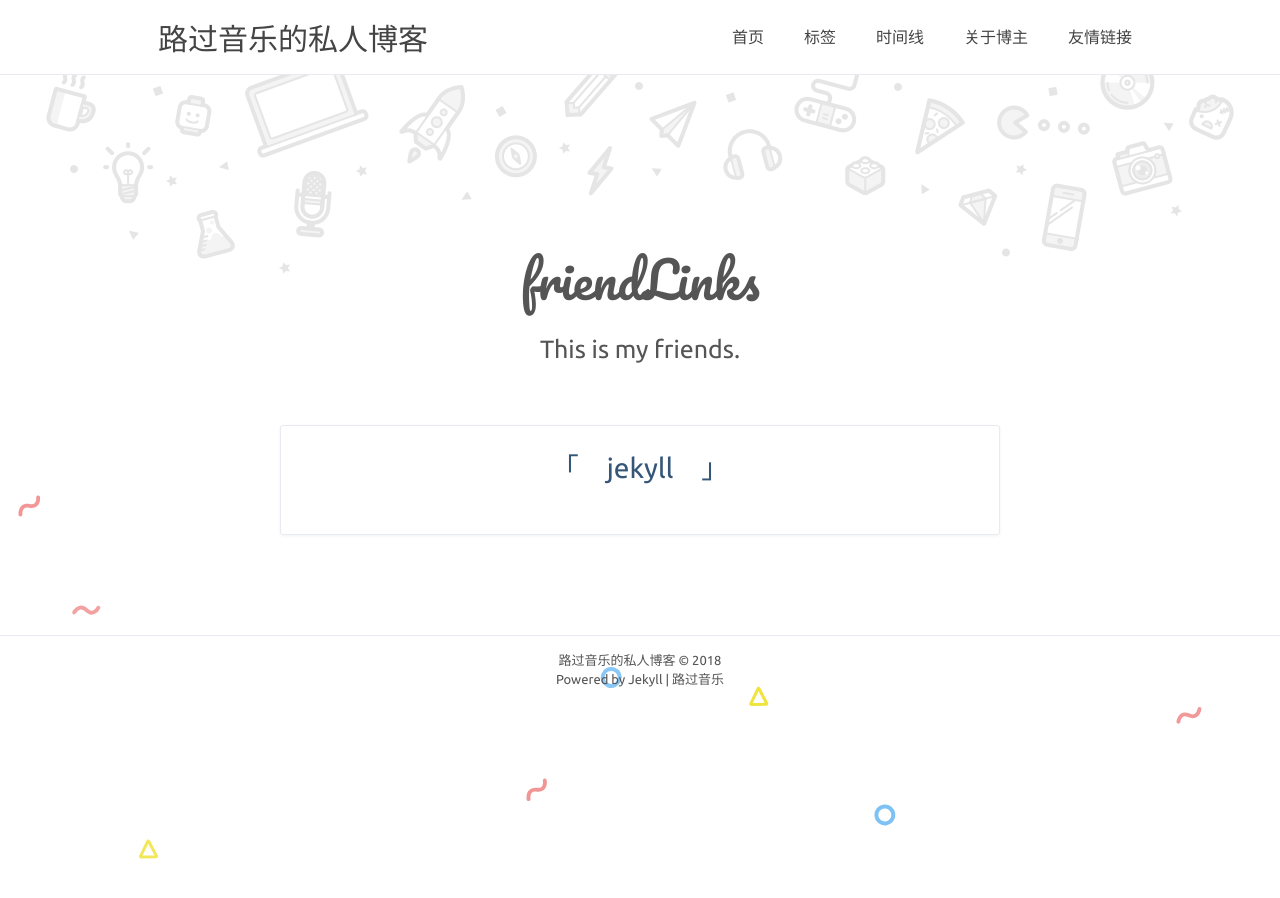
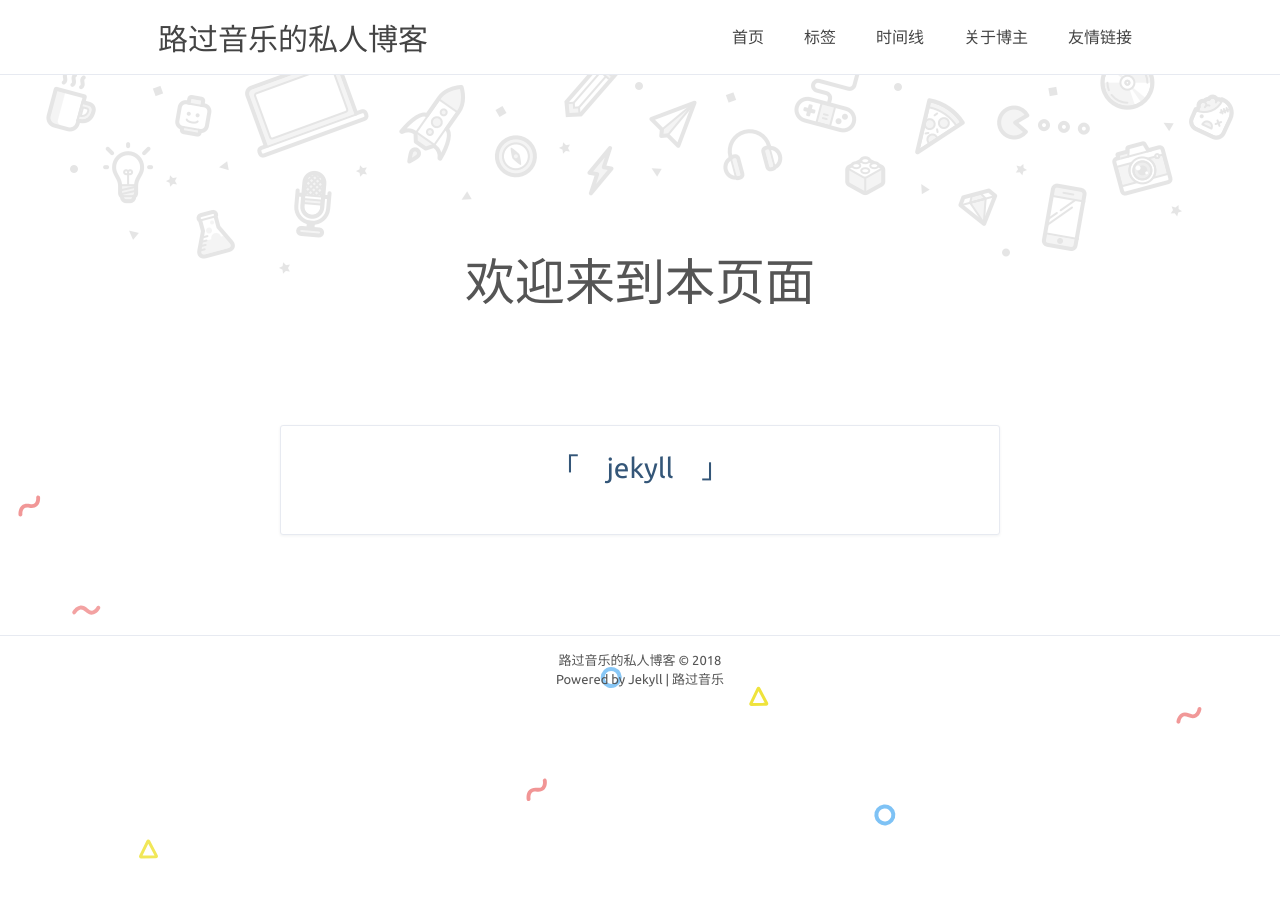
Before and after one commit to Gsonggit/Gsonggit.github.io, a Jekyll site: the page built from friendLink.html, in a window 1280 px wide. Built offline with Jekyll 4.4.1, drawn with Linux system fonts in a browser that asks for light colours; comment, search, counter and statistics services are not loaded.

Commit message:
change0.1

```diff
--- a/_config.yml
+++ b/_config.yml
@@ -20,7 +20,7 @@ webtitle: '路过音乐的私人博客'
 bio: '人生如戏，引为知己'
 about: true
 aboutyou: '个人Github博客，入行新手，请多关照！'
-portraits: '/assets/myavater.jpg' # your portraits image file path
+portraits: '/assets/myavatar.jpg' # your portraits image file path
 
 # SNS
 SNS: true
--- a/_includes/head.html
+++ b/_includes/head.html
@@ -21,7 +21,7 @@
 <link href="/assets/bitbug_favicon.ico" rel="apple-touch-icon-precomposed" />
 <!-- Android Lolipop Theme Color -->
 <!-- <meta name="theme-color" content="#1464FB"> -->
-<title>{{ page.title }}</title>
+<title>{{ site.title }}</title>
 <!-- 百度统计 -->
 {% if site.baidu %}
 <script>
--- a/_includes/title.html
+++ b/_includes/title.html
@@ -1,5 +1,5 @@
 <div class="wow fadeIn top" data-wow-duration="3.5s" >
-    <span class="wow fadeInUp" data-wow-delay="0.2s">{{ page.page-title }}</span>
-    <span class="wow fadeInUp" data-wow-delay="0.4s">{{ page.home-title }}</span>
-    <span class="wow fadeInUp" data-wow-delay="0.6s">{{ page.description }}</span>
+    <span class="wow fadeInUp" data-wow-delay="0.2s">欢迎来到本页面</span>
+    <!-- <span class="wow fadeInUp" data-wow-delay="0.4s">{{ page.home-title }}</span>
+    <span class="wow fadeInUp" data-wow-delay="0.6s">{{ page.description }}</span> -->
 </div>
```
